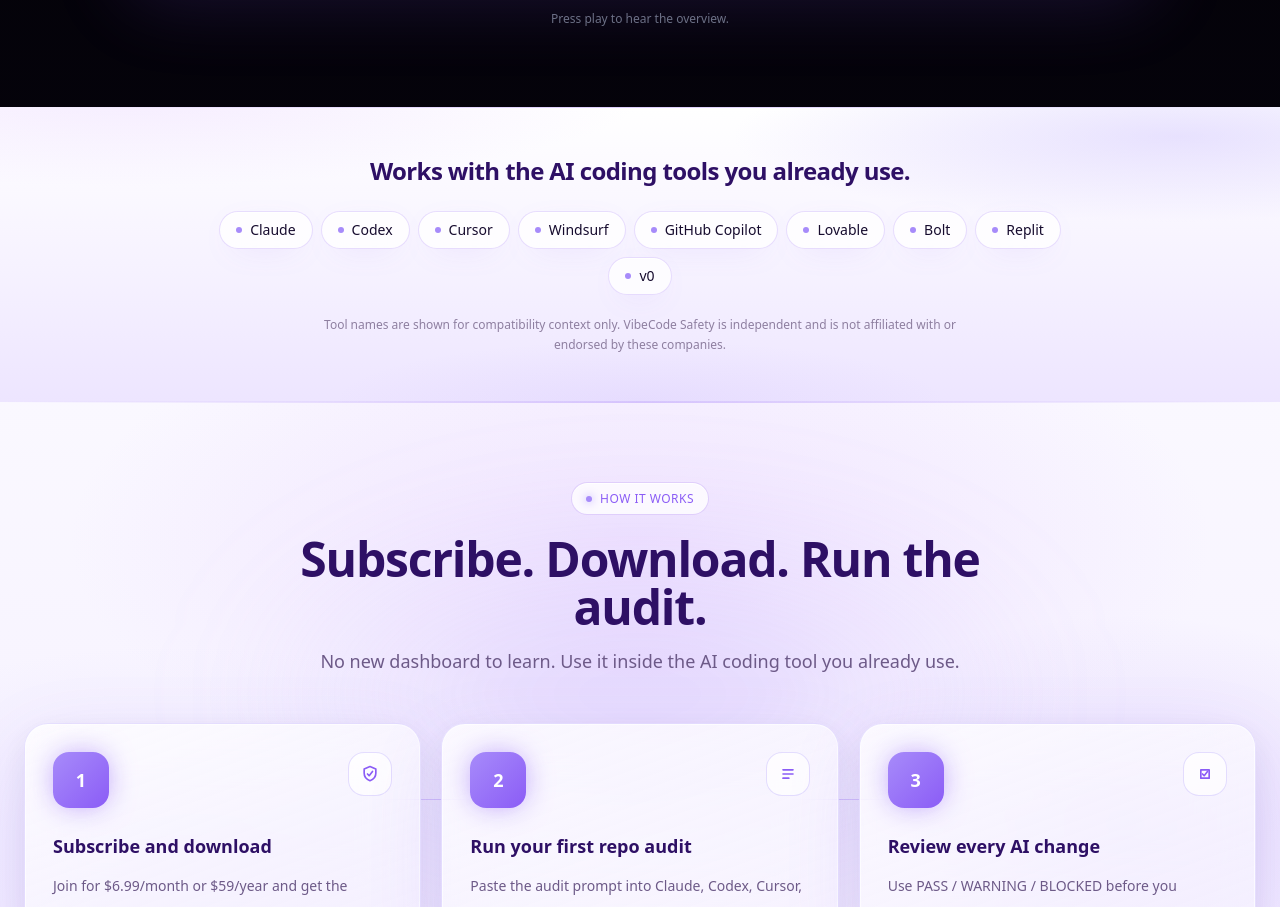
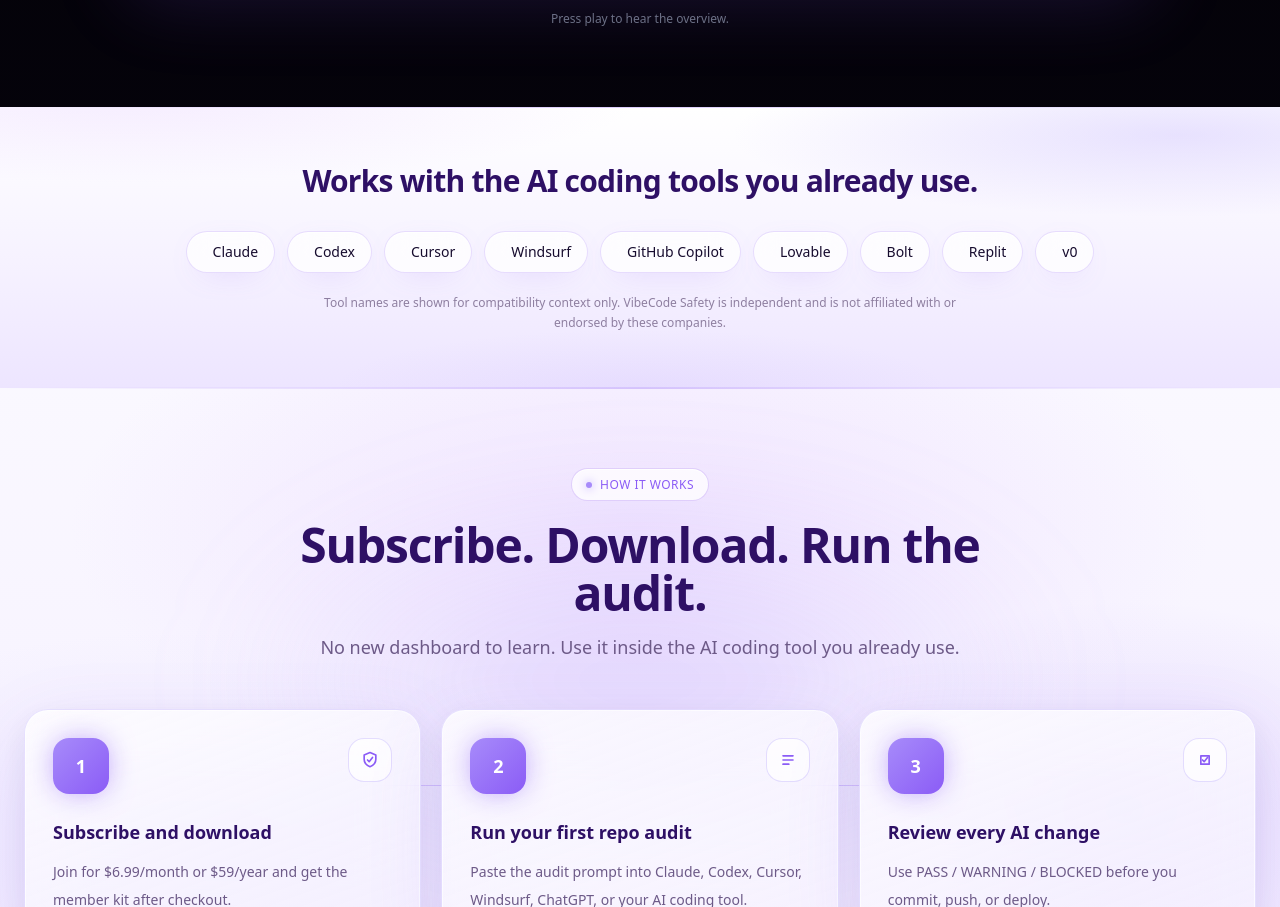
Before and after one commit to devon-gif/vibecodesafety, a Next.js app: page / in a window 1280 px wide. Shown: the part 2094-3001 px from the top of the page. Built offline with nearby package versions, Linux system fonts and the light colour scheme.

Commit message:
Update page.tsx

```diff
--- a/app/page.tsx
+++ b/app/page.tsx
@@ -132,6 +132,29 @@
   "Launch guardrails and checklists",
   "Ongoing prompt and checklist updates",
 ];
+
+const compatibleTools = [
+  { name: "Claude", accent: "#8B5CF6" },
+  { name: "Codex", accent: "#06B6D4" },
+  { name: "Cursor", accent: "#A78BFA" },
+  { name: "Windsurf", accent: "#22C55E" },
+  { name: "GitHub Copilot", accent: "#C084FC" },
+  { name: "Lovable", accent: "#EC4899" },
+  { name: "Bolt", accent: "#F59E0B" },
+  { name: "Replit", accent: "#6366F1" },
+  { name: "v0", accent: "#14B8A6" },
+];
+
+function hexToRgb(hex: string) {
+  const value = hex.replace("#", "");
+  const numeric = Number.parseInt(value, 16);
+
+  return {
+    r: (numeric >> 16) & 255,
+    g: (numeric >> 8) & 255,
+    b: numeric & 255,
+  };
+}
 
 const faqs = [
   {
@@ -399,32 +422,50 @@
       </section>
 
       {/* COMPATIBLE AI TOOLS */}
-      <section className="light-section">
-        <div className="relative mx-auto max-w-7xl px-6 py-12">
-          <h2 className="light-heading mx-auto max-w-3xl text-center text-xl font-semibold tracking-tight md:text-2xl">
-            Works with the AI coding tools you already use.
+      <section className="compatibility-section light-section">
+        <div
+          aria-hidden
+          className="compatibility-blob compatibility-blob-purple"
+        />
+        <div
+          aria-hidden
+          className="compatibility-blob compatibility-blob-lavender"
+        />
+        <div
+          aria-hidden
+          className="compatibility-blob compatibility-blob-peach"
+        />
+        <div className="relative mx-auto max-w-7xl px-6 py-14">
+          <h2 className="light-heading mx-auto max-w-4xl text-center text-2xl font-semibold tracking-tight md:text-3xl">
+            Works with the{" "}
+            <span className="compatibility-heading-gradient">
+              AI coding tools
+            </span>{" "}
+            you already use.
           </h2>
-          <ul className="mx-auto mt-6 flex max-w-4xl flex-wrap items-center justify-center gap-2">
-            {[
-              "Claude",
-              "Codex",
-              "Cursor",
-              "Windsurf",
-              "GitHub Copilot",
-              "Lovable",
-              "Bolt",
-              "Replit",
-              "v0",
-            ].map((t) => (
+          <div className="compatibility-orbit mx-auto mt-8 max-w-5xl">
+            <ul className="relative flex flex-wrap items-center justify-center gap-3">
+              {compatibleTools.map((tool) => {
+                const { r, g, b } = hexToRgb(tool.accent);
+
+                return (
               <li
-                key={t}
-                className="light-tool-pill inline-flex items-center gap-2 rounded-full px-4 py-2 text-sm font-medium transition"
+                key={tool.name}
+                className="light-tool-pill colorful-tool-pill inline-flex items-center gap-2.5 rounded-full px-4 py-2.5 text-sm font-semibold"
+                style={
+                  {
+                    "--tool-accent": tool.accent,
+                    "--tool-accent-rgb": `${r}, ${g}, ${b}`,
+                  } as React.CSSProperties
+                }
               >
-                <span className="h-1.5 w-1.5 rounded-full bg-violet-400" />
-                {t}
+                <span className="tool-accent-mark" />
+                {tool.name}
               </li>
-            ))}
-          </ul>
+                );
+              })}
+            </ul>
+          </div>
           <p className="light-muted mx-auto mt-5 max-w-2xl text-center text-xs leading-relaxed">
             Tool names are shown for compatibility context only. VibeCode
             Safety is independent and is not affiliated with or endorsed
```
